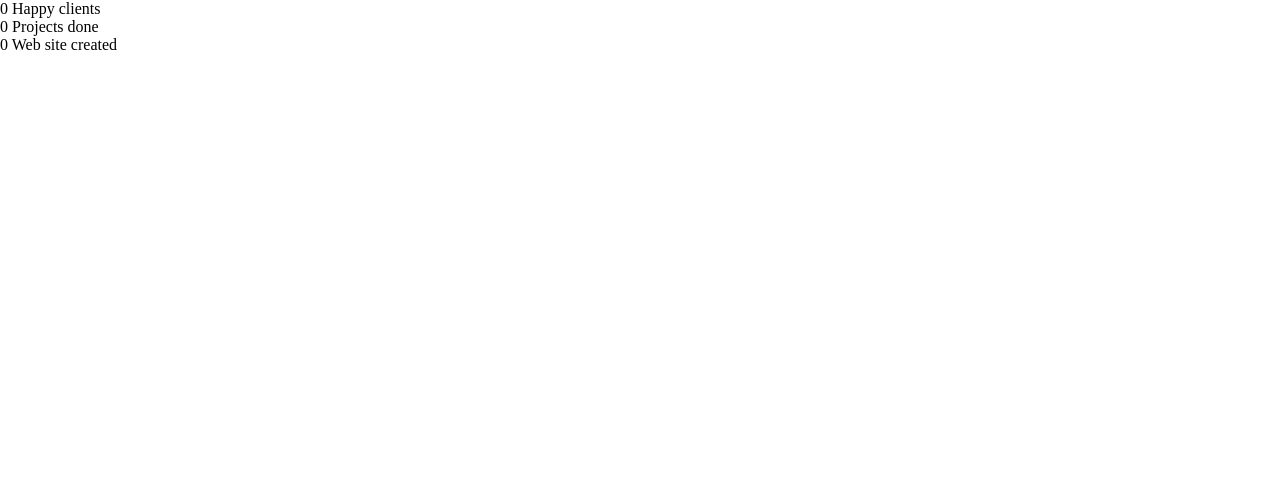
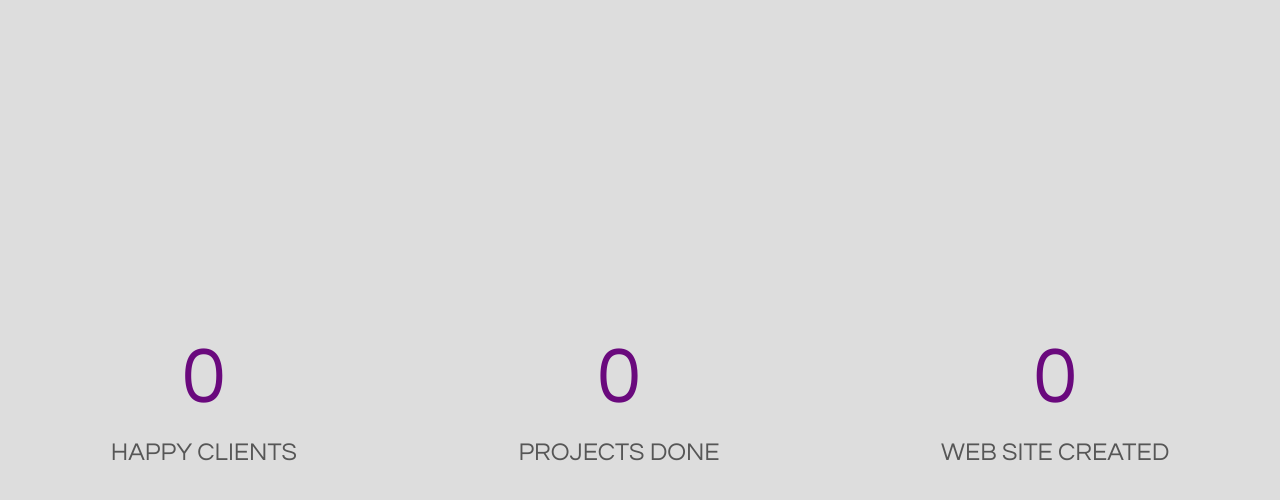
Before and after one commit to jsantizo98/contadorDinamico, a plain HTML site: page index.html in a window 1280 px wide. Drawn offline with Linux system fonts and the light colour scheme.

Commit message:
Se termina estilos y ubicacion de los elementos

```diff
--- a/css/style.css
+++ b/css/style.css
@@ -2,3 +2,32 @@
     margin: 0;
     padding: 0;
 }
+body{
+    margin: 0;
+    min-height: 100vh;
+    display: flex;
+    justify-content: center;
+    align-items: center;
+    font-family: "Century Gothic";
+    background-color: #ddd;
+}
+.container{
+    width: 100%;
+    display: flex;
+    justify-content: space-around;
+}
+.counter-container{
+    text-align: center;
+    text-transform: uppercase;
+}
+.count{
+    display: block;
+    margin-bottom: 20px;
+    font-size: 80px;
+    color: #6a097d;
+}
+.count-detail{
+    font-size: 25px;
+    white-space: nowrap;
+    color: #565656;
+}
```
